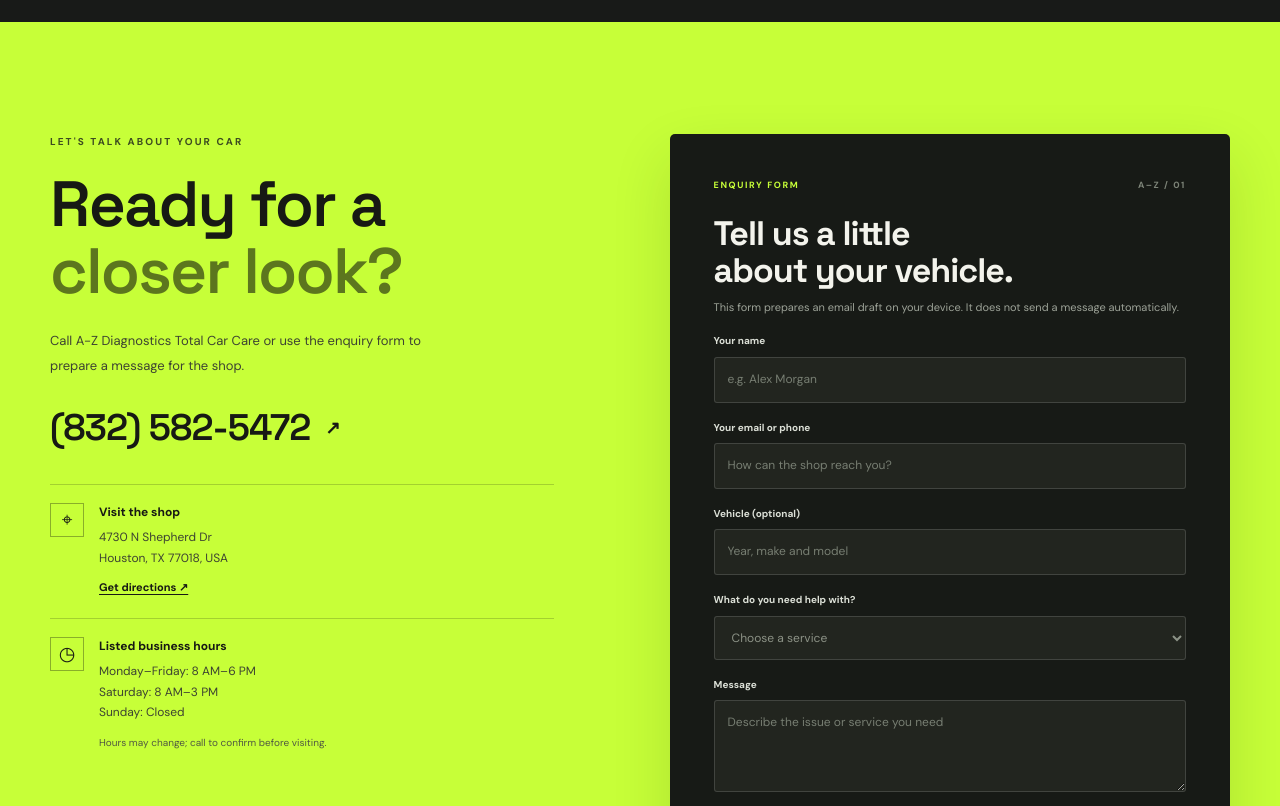
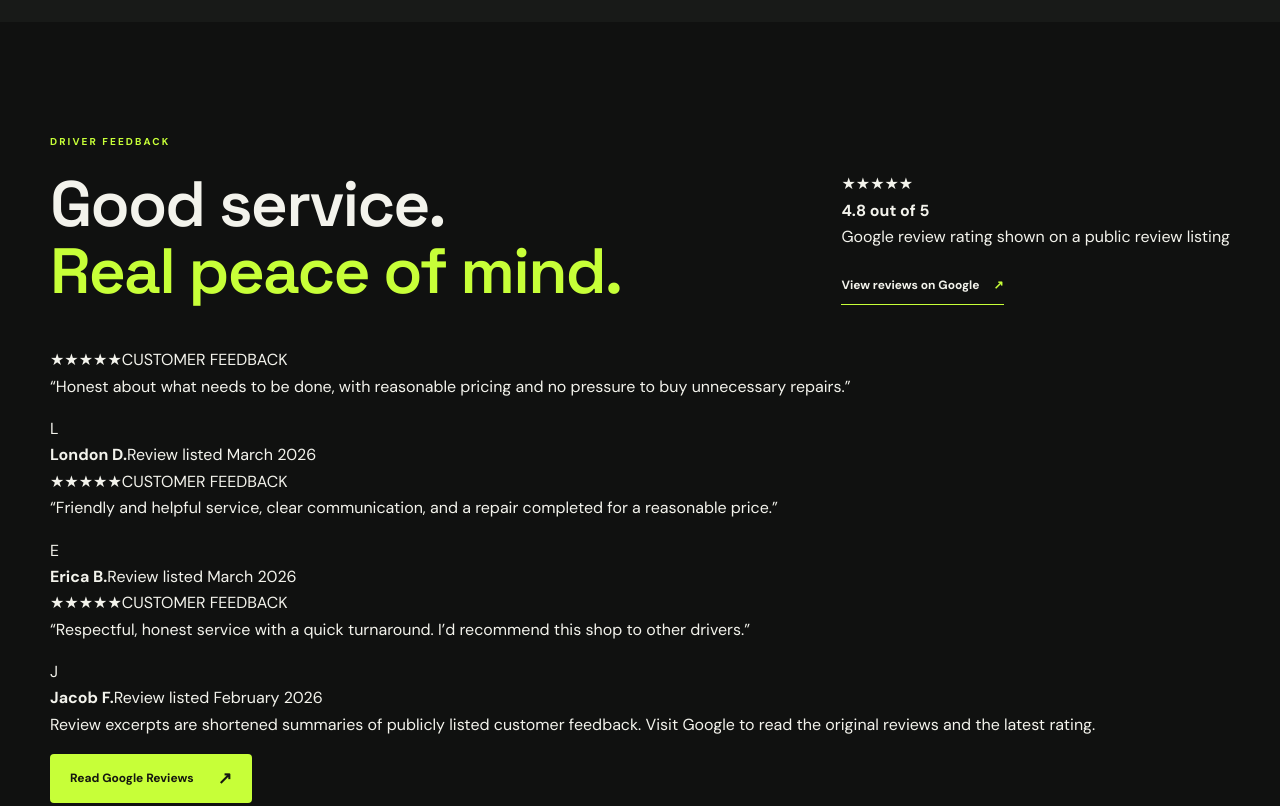
Before and after one commit to aminulbappy00-cloud/a-z-diagnostic-car-repair, a plain HTML site: page index.html in a window 1280 px wide. Shown: the part 3480-4286 px from the top of the page. Drawn offline with Linux system fonts and the light colour scheme.

Commit message:
Add files via upload

```diff
--- a/index.html
+++ b/index.html
@@ -134,6 +134,48 @@
       </div>
     </section>
 
+
+    <section class="reviews-section section-pad" id="reviews" aria-labelledby="reviews-title">
+      <div class="container">
+        <div class="section-heading reviews-heading">
+          <div>
+            <p class="eyebrow">DRIVER FEEDBACK</p>
+            <h2 id="reviews-title">Good service.<br><span>Real peace of mind.</span></h2>
+          </div>
+          <div class="reviews-summary">
+            <div class="reviews-stars" aria-label="Rated 4.8 out of 5 stars">★★★★★</div>
+            <p><strong>4.8 out of 5</strong><br><span>Google review rating shown on a public review listing</span></p>
+            <a class="text-link" href="https://maps.app.goo.gl/1k1ZNJXG7q4yCxtv7" target="_blank" rel="noopener noreferrer">View reviews on Google <span>↗</span></a>
+          </div>
+        </div>
+
+        <div class="review-grid">
+          <article class="review-card">
+            <div class="review-card-top"><span class="review-stars" aria-label="5 out of 5 stars">★★★★★</span><span class="review-source">CUSTOMER FEEDBACK</span></div>
+            <p class="review-quote">“Honest about what needs to be done, with reasonable pricing and no pressure to buy unnecessary repairs.”</p>
+            <div class="review-author"><span class="review-avatar">L</span><div><strong>London D.</strong><span>Review listed March 2026</span></div></div>
+          </article>
+
+          <article class="review-card">
+            <div class="review-card-top"><span class="review-stars" aria-label="5 out of 5 stars">★★★★★</span><span class="review-source">CUSTOMER FEEDBACK</span></div>
+            <p class="review-quote">“Friendly and helpful service, clear communication, and a repair completed for a reasonable price.”</p>
+            <div class="review-author"><span class="review-avatar">E</span><div><strong>Erica B.</strong><span>Review listed March 2026</span></div></div>
+          </article>
+
+          <article class="review-card">
+            <div class="review-card-top"><span class="review-stars" aria-label="5 out of 5 stars">★★★★★</span><span class="review-source">CUSTOMER FEEDBACK</span></div>
+            <p class="review-quote">“Respectful, honest service with a quick turnaround. I’d recommend this shop to other drivers.”</p>
+            <div class="review-author"><span class="review-avatar">J</span><div><strong>Jacob F.</strong><span>Review listed February 2026</span></div></div>
+          </article>
+        </div>
+
+        <div class="reviews-footer">
+          <p>Review excerpts are shortened summaries of publicly listed customer feedback. Visit Google to read the original reviews and the latest rating.</p>
+          <a class="button button-lime" href="https://maps.app.goo.gl/1k1ZNJXG7q4yCxtv7" target="_blank" rel="noopener noreferrer">Read Google Reviews <span aria-hidden="true">↗</span></a>
+        </div>
+      </div>
+    </section>
+
     <section class="contact-section section-pad" id="contact">
       <div class="container contact-grid">
         <div class="contact-copy">
@@ -166,7 +208,7 @@
       <p>Good conversations. Clear next steps.<br>Houston, Texas.</p>
       <a class="footer-call" href="tel:+18325825472">Call (832) 582-5472 <span>↗</span></a>
     </div>
-    <div class="container footer-bottom"><span>© <span id="year"></span> A-Z Diagnostics Total Car Care</span><a href="#top">Back to top ↑</a><span>Website redesign concept</span></div>
+    <div class="container footer-bottom"><span>© <span id="year"></span> A-Z Diagnostics Total Car Care</span><a href="#top">Back to top ↑</a><a href="https://maps.app.goo.gl/1k1ZNJXG7q4yCxtv7" target="_blank" rel="noopener noreferrer">Google Reviews ↗</a></div>
   </footer>
 </body>
 </html>
```
